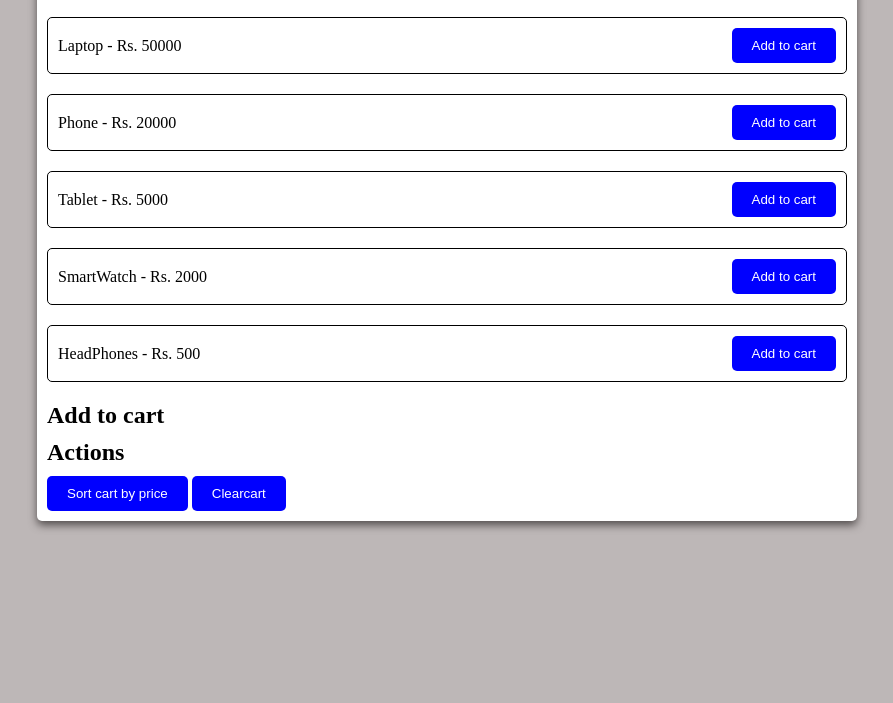
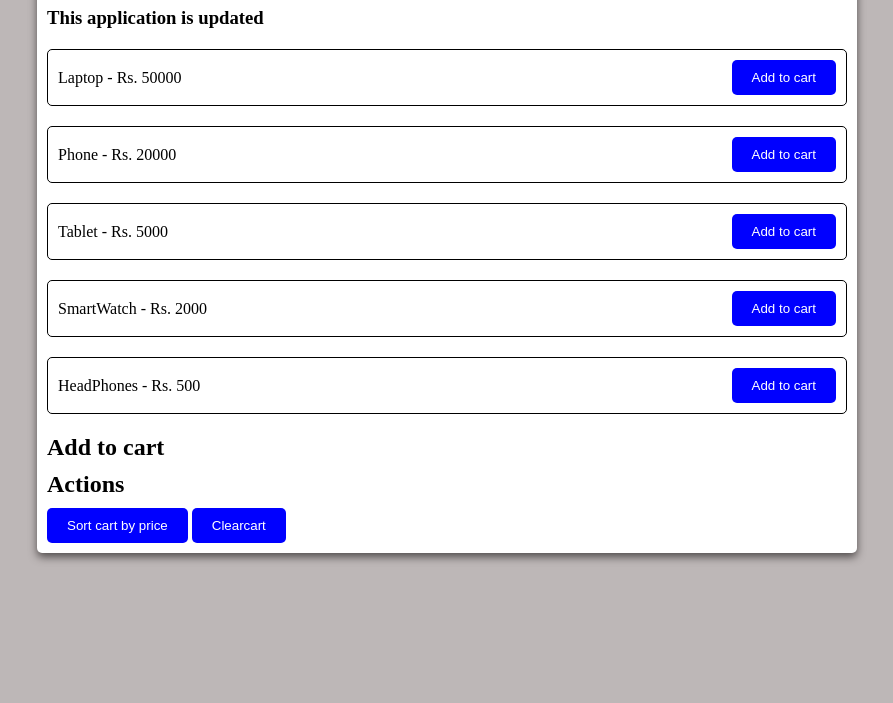
Before and after one commit to mounikamamidisetti/online_shopping_app, a plain HTML site: page index.html in a window 1280 px wide. Shown: the part 97-800 px from the top of the page, without its empty margins (193-1086 px from the left). Drawn offline with Linux system fonts and the light colour scheme.

Commit message:
updated sub title

```diff
--- a/index.html
+++ b/index.html
@@ -11,6 +11,7 @@
         <h1>Online Shopping</h1>
         <p id="feedback"></p>
         <h2>Available Products</h2>
+        <h3>This application is updated</h3>
         <div id="productContainer">
             <!-- Product items will be inserted here -->
         </div>
```
